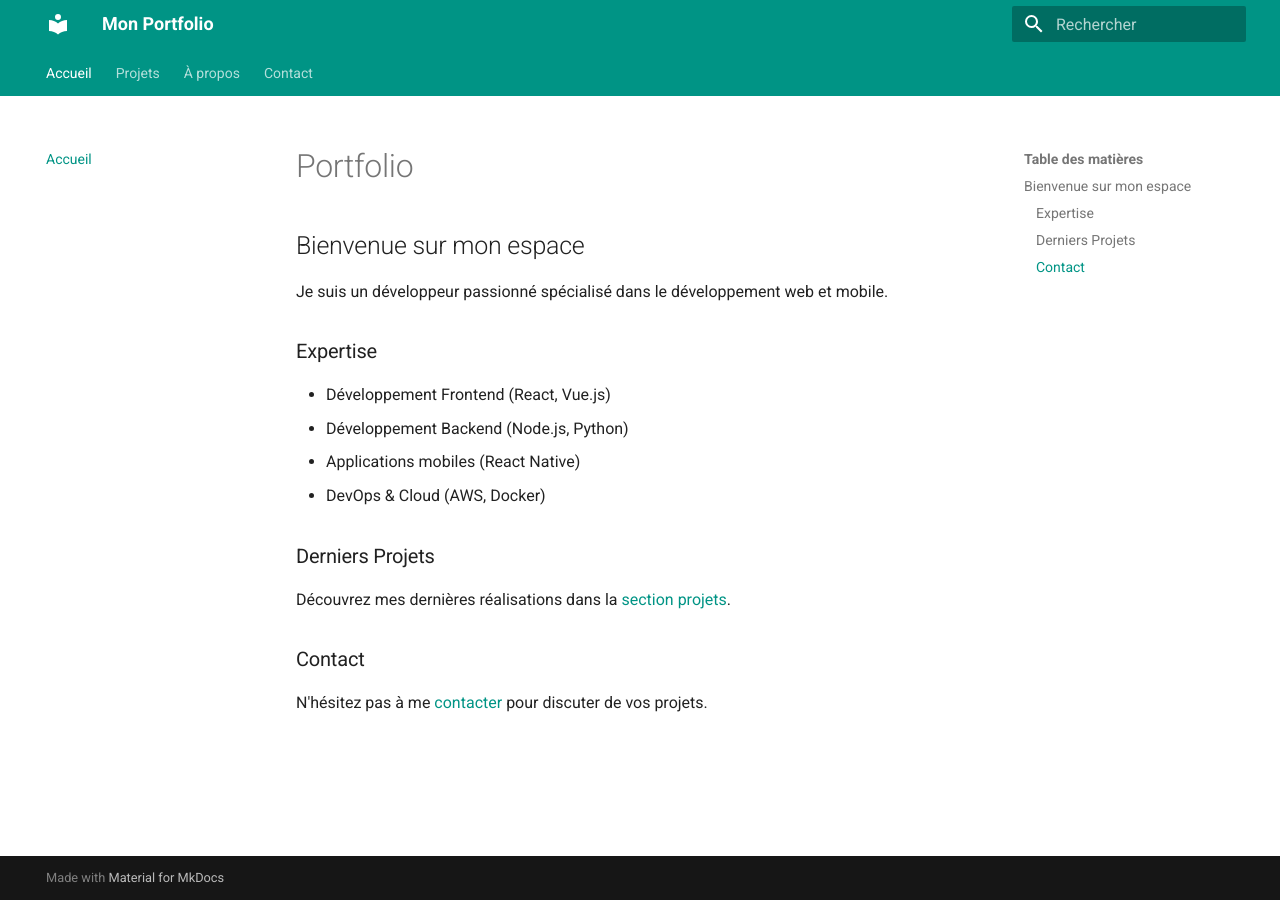
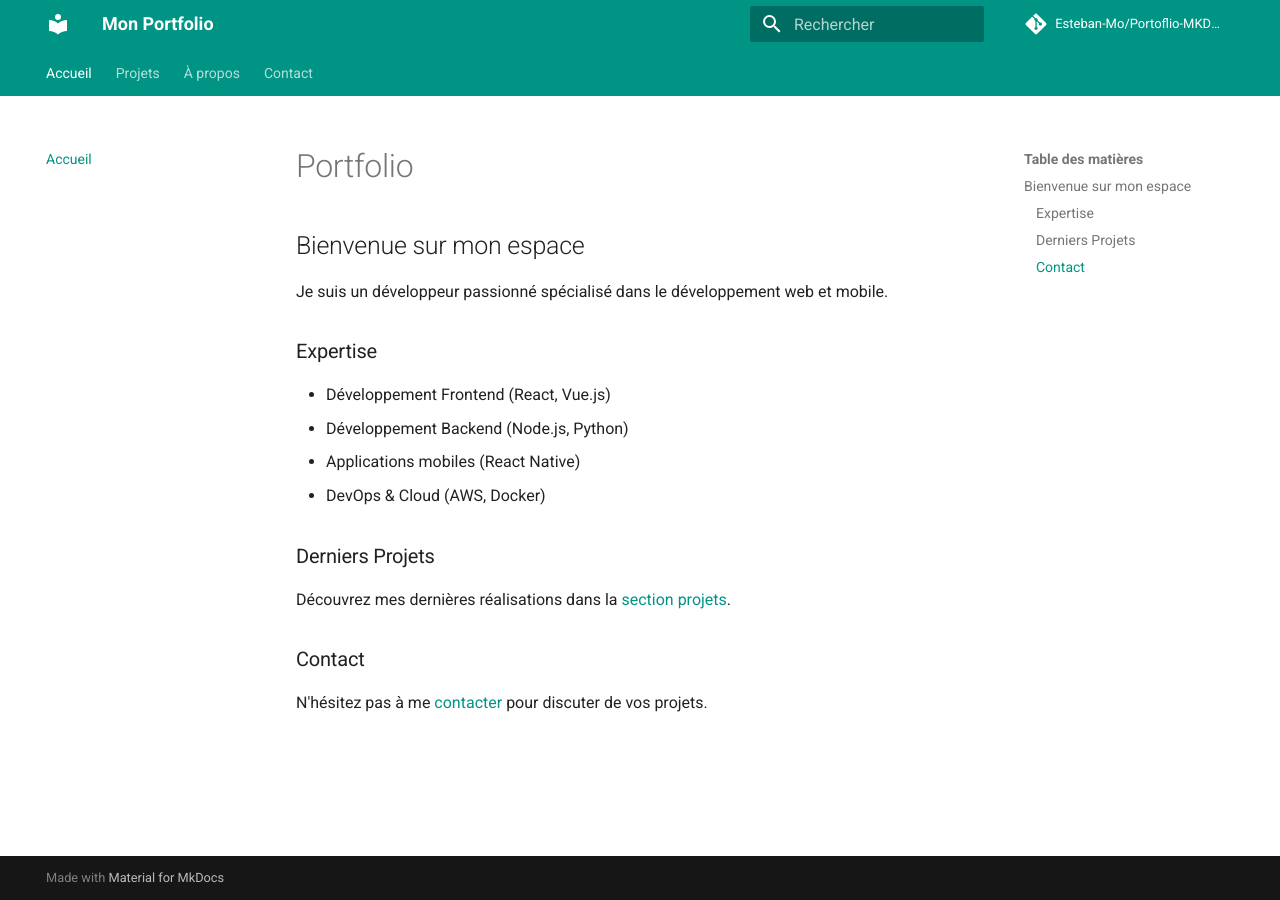
Before and after one commit to Esteban-Mo/Portoflio-MKDOCS, an MkDocs documentation site: the page built from docs/index.md, in a window 1280 px wide. Built offline with MkDocs 1.6.1 and Material for MkDocs 9.7.7, drawn with Linux system fonts in a browser that asks for light colours; comment, search, counter and statistics services are not loaded.

```diff
--- a/mkdocs.yml
+++ b/mkdocs.yml
@@ -10,6 +10,9 @@
     - navigation.sections
     - navigation.expand
 
+repo_url: https://github.com/Esteban-Mo/Portoflio-MKDOCS
+repo_name: Esteban-Mo/Portoflio-MKDOCS
+
 nav:
   - Accueil: index.md
   - Projets: projets.md
```
Also changed, not shown: 1 other file.
